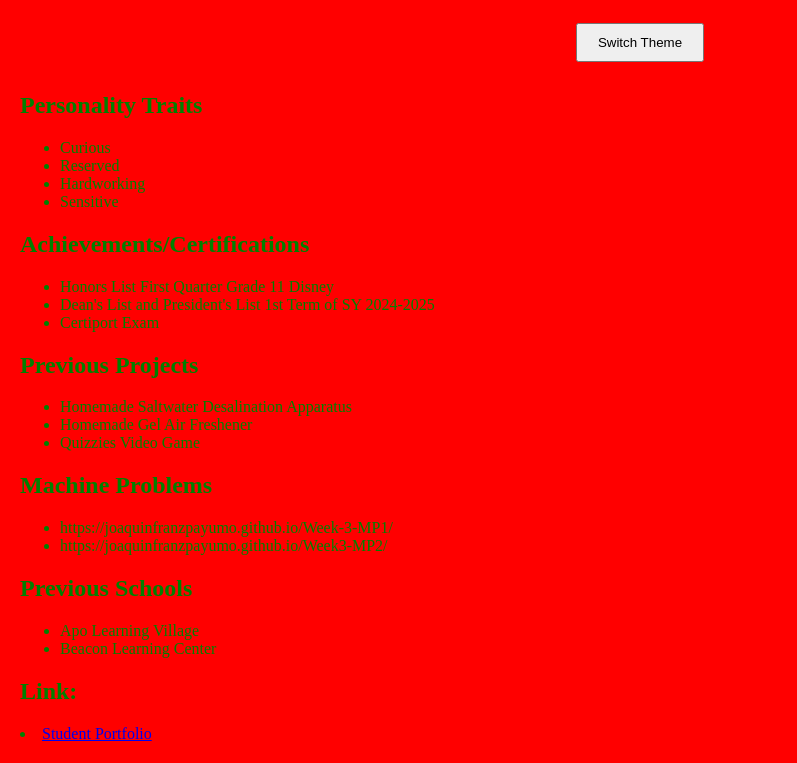
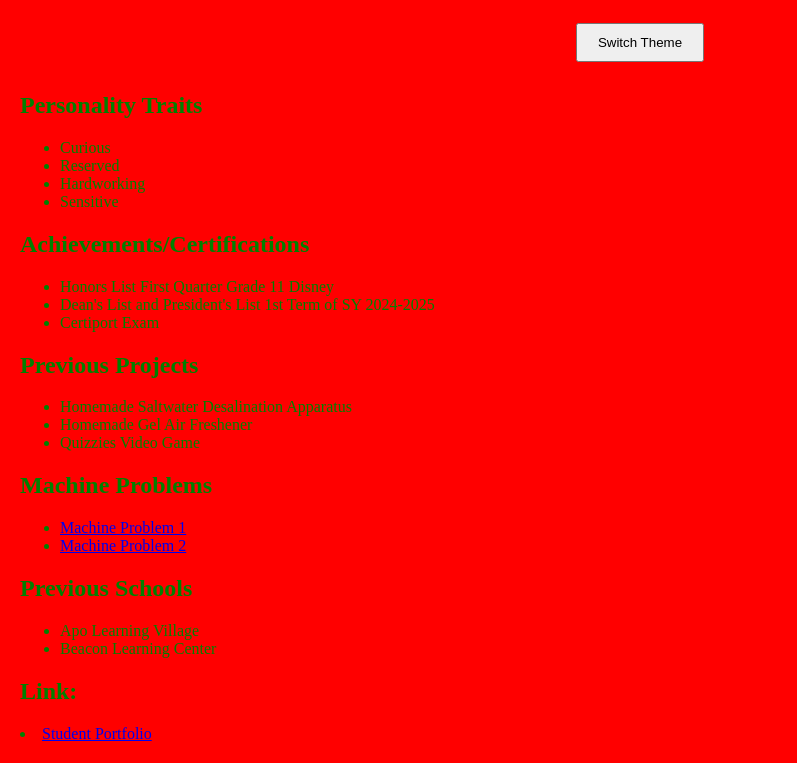
Before and after one commit to JoaquinFranzPayumo/Portfolio_Work, a plain HTML site: page index.html in a window 1280 px wide. Shown: the part 291-1054 px from the top of the page, without its empty margins (0-797 px from the left). Drawn offline with Linux system fonts and the light colour scheme.

Commit message:
Update links to Machine Problems with anchor tags

```diff
--- a/index.html
+++ b/index.html
@@ -41,8 +41,8 @@
       <section id="machine problems">
          <h2>Machine Problems</h2>
          <ul>
-            <li>https://joaquinfranzpayumo.github.io/Week-3-MP1/</li>
-            <li>https://joaquinfranzpayumo.github.io/Week3-MP2/</li>
+            <li><a href="https://joaquinfranzpayumo.github.io/Week-3-MP1/">Machine Problem 1</a></li>
+            <li><a href="https://joaquinfranzpayumo.github.io/Week3-MP2/">Machine Problem 2</a></li>
          </ul>
       </section>
       <section id="schools">
```
